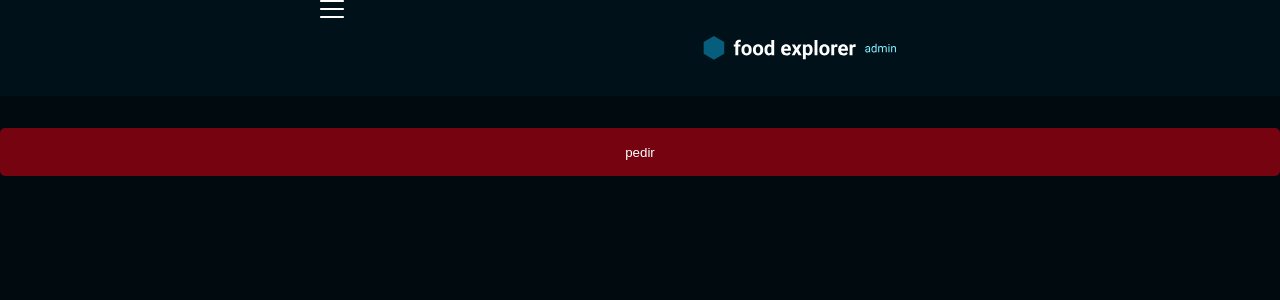
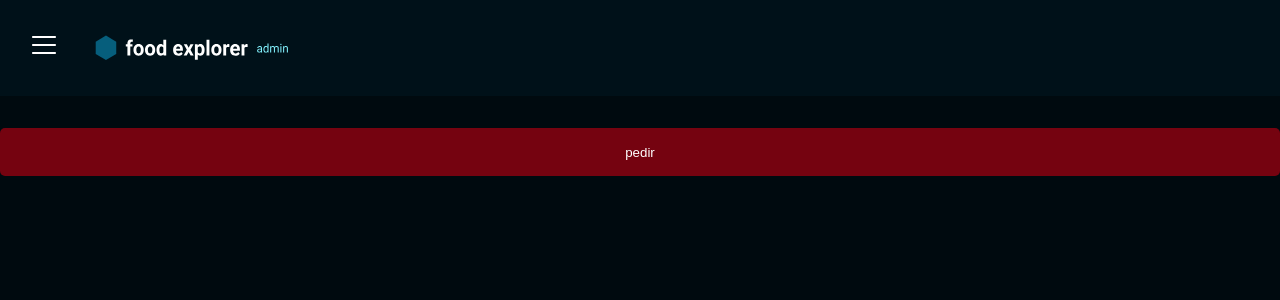
Before and after one commit to daiaanebarbosaf/foodexplorer, a React (Vite) app: page / in a window 1280 px wide. Shown: the top 300 px of the page. Built offline with nearby package versions, Linux system fonts and the light colour scheme.

Commit message:
Estilo dos SVGs

```diff
--- a/src/components/Header/styles.js
+++ b/src/components/Header/styles.js
@@ -9,10 +9,21 @@ export const Container = styled.header`
     background-color: ${({ theme }) => theme.COLORS.DARK_700};
 
     display: flex;
+    align-items: center;
 
-    justify-content: center;
+
+    justify-items: center;
+
+
 
     > img {
         width: 20rem;
+
+    }
+
+    #hiddenMenu {
+        height: 1.5rem;
+        margin-left: 2rem;
+        margin-right: -20rem;
     }
 `;
```
